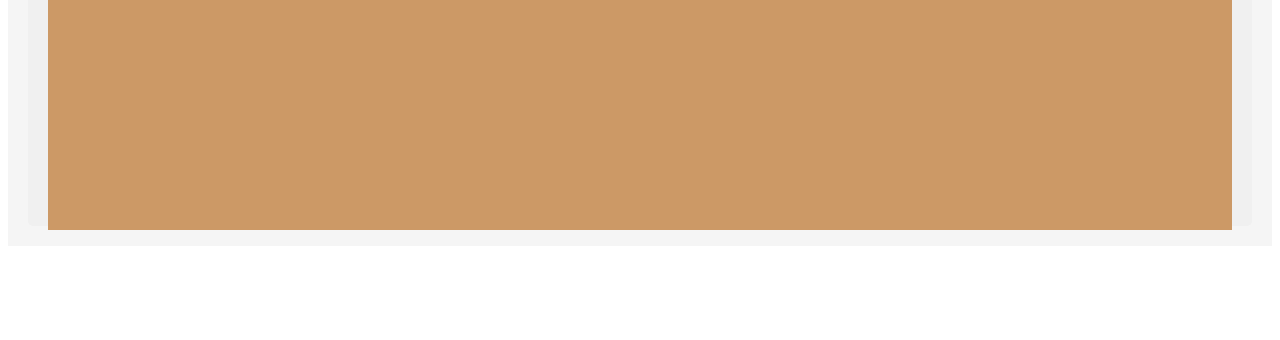
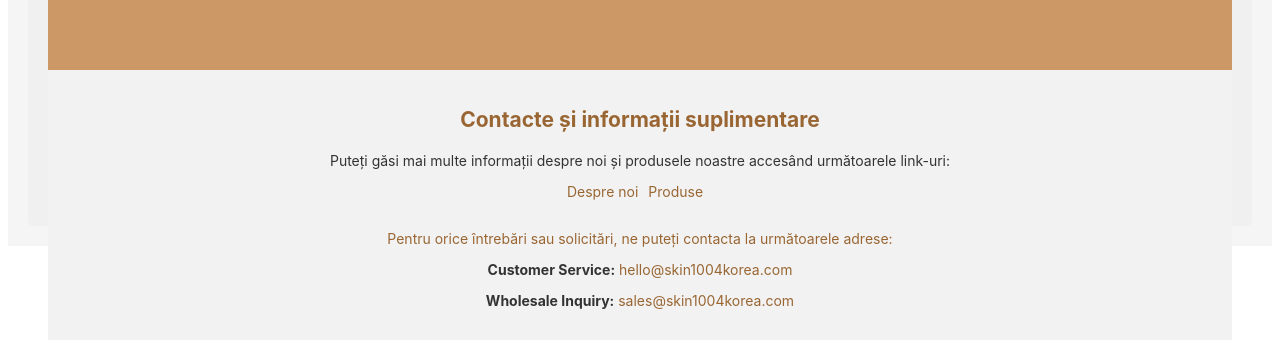
Before and after one commit to GoguElena/Lab1, a React (Create React App) app in the folder web7/: page / in a window 1280 px wide. Shown: the part 562-902 px from the top of the page. Before the commit the page ends 816 px from the top, so only its background shows below. Built offline with nearby package versions, Linux system fonts and the light colour scheme; the HTML template or start-up script is replaced by a standard one.

Commit message:
HomePage.tsx

```diff
--- a/web7/src/components/HomePage.tsx
+++ b/web7/src/components/HomePage.tsx
@@ -2,8 +2,23 @@ import React from 'react';
 
 const HomePage: React.FC = () => {
     return (
-        <div style={{ backgroundColor: '#cc9966', display: 'flex', justifyContent: 'center', alignItems: 'flex-start', height: '85vh' }}>
-            <img src="https://www.zlatnaribka.com/image/catalog/100/skin1004-model.png" alt="Blossom Rituals" style={{ maxWidth: '90%', maxHeight: '90%', marginTop: '5vh' }} />
+        <div>
+            <div style={{ backgroundColor: '#cc9966', display: 'flex', justifyContent: 'center', alignItems: 'flex-start', height: '65vh' }}>
+                <img src="https://www.zlatnaribka.com/image/catalog/100/skin1004-model.png" alt="Blossom Rituals" style={{ maxWidth: '90%', maxHeight: '90%', marginTop: '5vh' }} />
+            </div>
+            <div style={{ backgroundColor: '#f2f2f2', padding: '20px', textAlign: 'center', color: '#333' }}>
+                <h2 style={{ color: '#996633', marginBottom: '20px' }}>Contacte și informații suplimentare</h2>
+                <p>Puteți găsi mai multe informații despre noi și produsele noastre accesând următoarele link-uri:</p>
+                <ul style={{ listStyleType: 'none', padding: 0 }}>
+                    <li><a href="/about" style={{ color: '#996633' }}>Despre noi</a></li>
+                    <li><a href="/product" style={{ color: '#996633' }}>Produse</a></li>
+                </ul>
+                <div style={{ marginTop: '30px' }}>
+                    <p style={{ color: '#996633' }}>Pentru orice întrebări sau solicitări, ne puteți contacta la următoarele adrese:</p>
+                    <p><strong>Customer Service:</strong> <a href="mailto:hello@skin1004korea.com" style={{ color: '#996633' }}>hello@skin1004korea.com</a></p>
+                    <p><strong>Wholesale Inquiry:</strong> <a href="mailto:sales@skin1004korea.com" style={{ color: '#996633' }}>sales@skin1004korea.com</a></p>
+                </div>
+            </div>
         </div>
     );
 };
```
